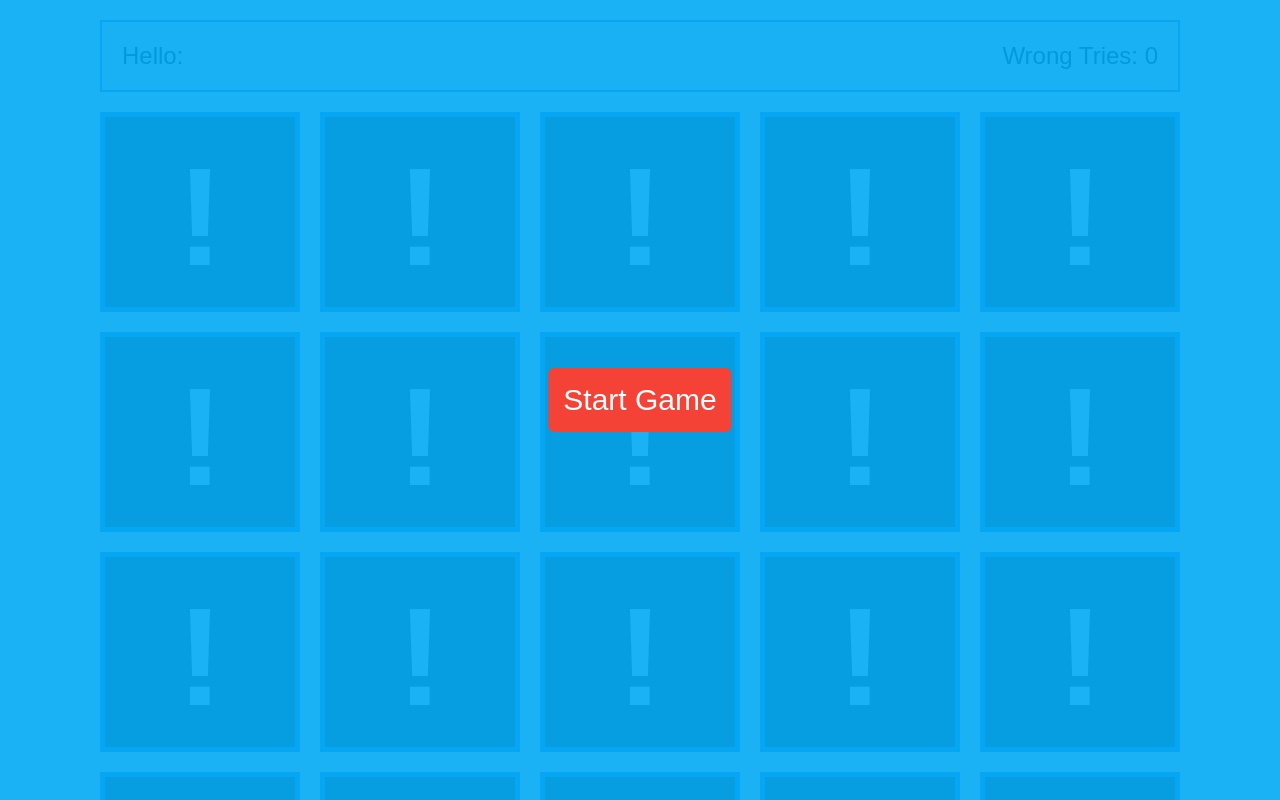
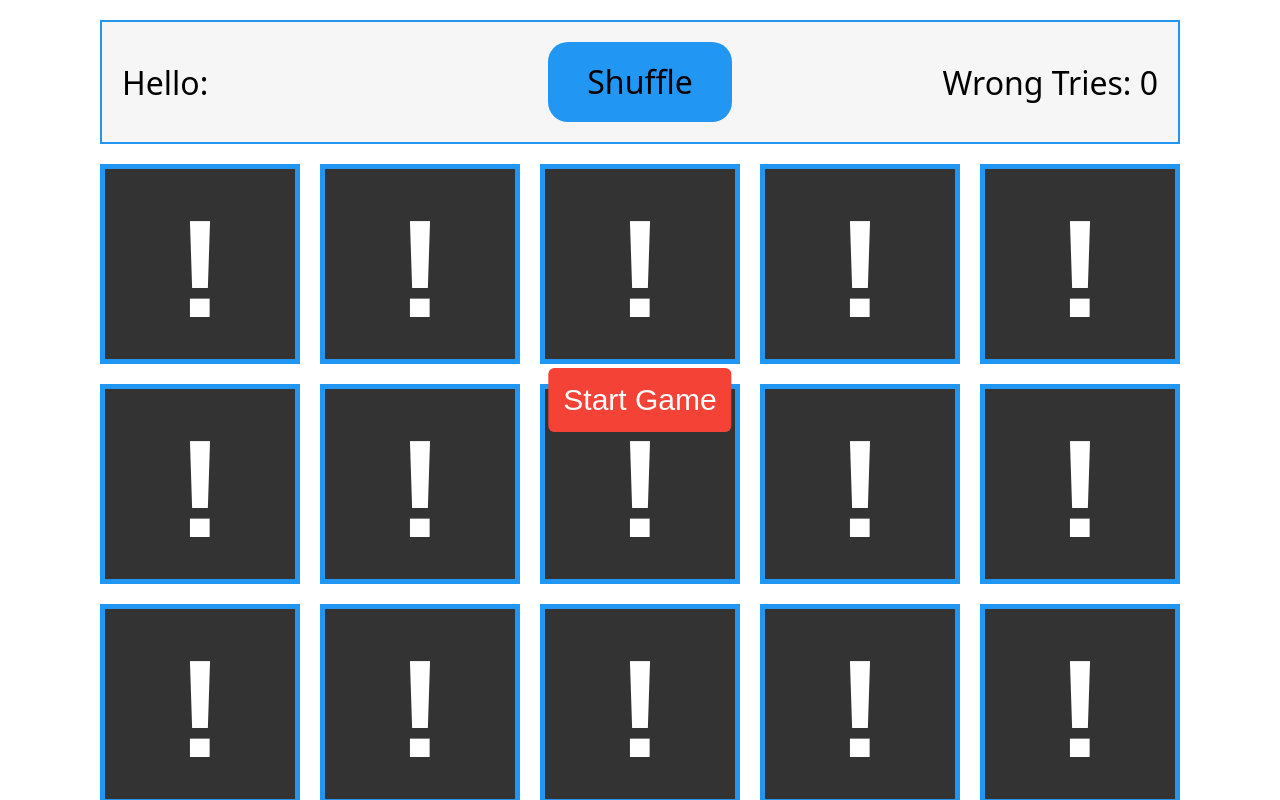
Before and after one commit to Xayn0/Matching-Game, a plain HTML site: page index.html in a window 1280 px wide. Shown: the top 800 px of the page. Drawn offline with Linux system fonts and the light colour scheme.

Commit message:
Project Upload

```diff
--- a/index.html
+++ b/index.html
@@ -16,7 +16,9 @@
 
     <div class="info-container">
       <div class="name">Hello: <span></span></div>
+      <div class="reset-div"><span class="reset-button">Shuffle</span></div>
       <div class="tries">Wrong Tries: <span>0</span></div>
+
     </div>
 
     <div class="memory-game-blocks">
--- a/main.css
+++ b/main.css
@@ -12,7 +12,7 @@ body {
   width: 100%;
   height: 100%;
   z-index: 2;
-  background-color: rgba(3, 169, 244, 0.9);
+  background-color: rgba(3, 169, 244, 0);
 }
 .control-buttons span {
   position: absolute;
@@ -33,11 +33,28 @@ body {
   margin: 20px auto 0;
   background-color: #f6f6f6;
   padding: 20px;
-  font-size: 24px;
+  font-size: 32px;
+  font-weight: 500;
+  font-family: system-ui, -apple-system, BlinkMacSystemFont, 'Segoe UI', Roboto, Oxygen, Ubuntu, Cantarell, 'Open Sans', 'Helvetica Neue', sans-serif;
   overflow: hidden;
   border: 2px solid #2196f3;
+  position: relative;
+  display: flex;
+  justify-content: space-between;
+  align-items: center;
 }
-
+.info-container .reset-div {
+  background-color: #2196f3;
+  font-size: 32px;
+  font-weight: 500;
+  font-family: system-ui, -apple-system, BlinkMacSystemFont, 'Segoe UI', Roboto, Oxygen, Ubuntu, Cantarell, 'Open Sans', 'Helvetica Neue', sans-serif;
+  width: 225px;
+  height: 80px;
+  text-align: center;
+  line-height: 80px;
+  border-radius: 20px;
+  cursor: pointer;
+}
 .info-container .name {
   float: left;
   width: 50%;
--- a/main.js
+++ b/main.js
@@ -9,6 +9,22 @@ document.querySelector(".control-buttons span").onclick = function () {
 
   document.querySelector(".control-buttons").remove();
 };
+
+
+ // make shuffle button
+  let resetButton = document.querySelector('.reset-div');
+  resetButton.addEventListener('click' , (e) => {
+    e.preventDefault();
+    shuffle(orderRange);
+
+blocks.forEach((block, index) => {
+  block.style.order = orderRange[index];
+block.classList.remove('is-flipped');
+block.classList.remove('has-match');
+
+  });
+});
+
 
 let duration = 1000;
 
```
